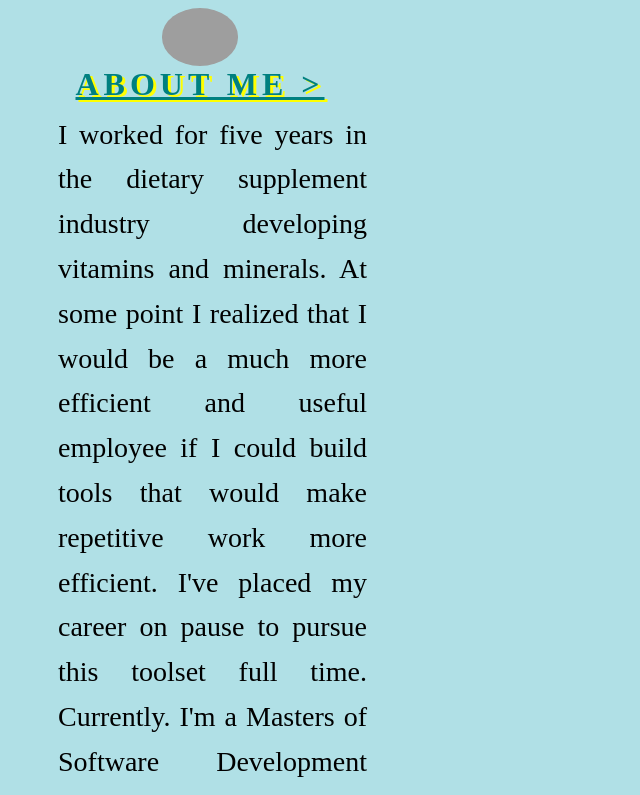
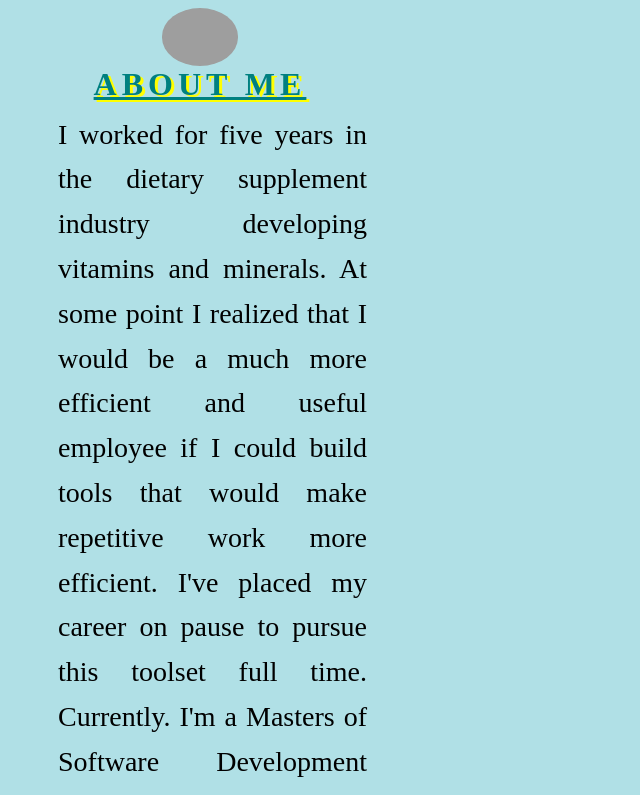
Before and after one commit to SamBauter/SamBauter.github.io, a plain HTML site: page index.html in a window 1280 px wide. Shown: the top 795 px of the page, without its empty margins (0-640 px from the left). Drawn offline with Linux system fonts and the light colour scheme; grey boxes are pictures that could not be loaded.

Commit message:
Fixing a single < that was misplaced

```diff
--- a/index.html
+++ b/index.html
@@ -10,7 +10,7 @@
 
 <img class="portrait" src="portraitSept.jpg" alt = "A photo of Sam">
 <div class="firstline">
-<h1> About me >  </h1>
+<h1> About me  </h1>
 <p class="description" > I worked for five years in the dietary supplement industry developing vitamins and minerals. At some point I realized that I would be a much more efficient and useful employee if I could build tools that would make repetitive work more efficient. I've placed my career on pause to pursue this toolset full time. Currently. I'm a Masters of Software Development student at University of Utah.
   </div>
 <h2> Current Programming Language Skills </h2>
```
